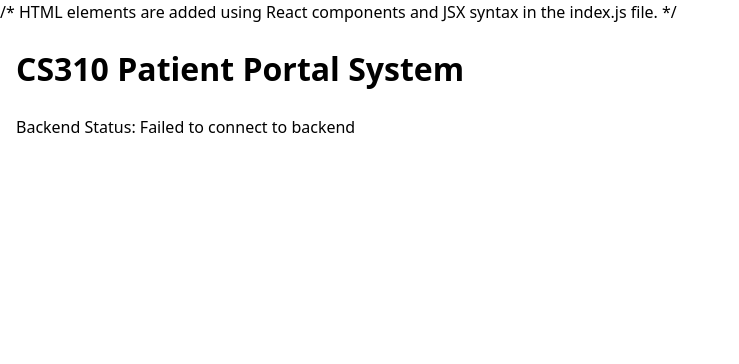
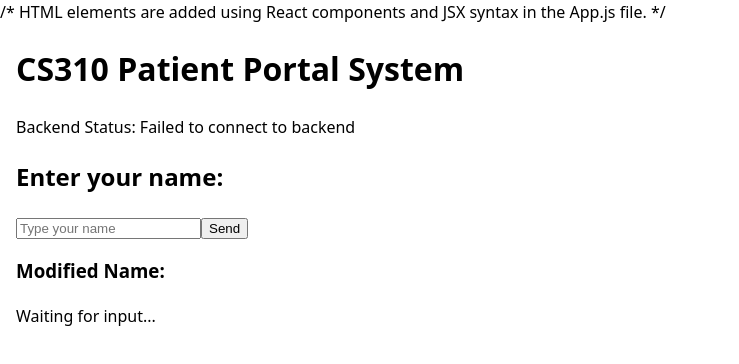
Before and after one commit to AayushDamai/CS310PPS, a React (Create React App) app in the folder client/: page / in a window 1280 px wide. Shown: the top 364 px of the page, without its empty margins (0-739 px from the left). Built offline with nearby package versions, Linux system fonts and the light colour scheme; no server answers.

Commit message:
Set up simple test for sending and recieving data from backend. get() route for server status, post() route for simple data input and manipulation.

```diff
--- a/client/public/index.html
+++ b/client/public/index.html
@@ -6,7 +6,7 @@
   <title>CS310 Patient Portal System</title>
 </head>
 
-/* HTML elements are added using React components and JSX syntax in the index.js file. */
+/* HTML elements are added using React components and JSX syntax in the App.js file. */
 <body>
   <div id="root"></div>
 </body>
--- a/client/src/App.js
+++ b/client/src/App.js
@@ -9,10 +9,35 @@
 import React, { useEffect, useState } from 'react';
 
 export default function App() {
-  // Component state for backend connection status
+  // Component states for backend connection status, name input, and server response
   const [message, setMessage] = useState('Connecting...');
+  const [name, setName] = useState('');
+  const [response, setResponse] = useState('');
 
-  // Fetch backend status on component mount
+  // Function to send name to the server and update response state
+  // post() routes use async/await and are invoked when the user interacts with the UI
+  const sendData = async () => {
+    try {
+      const res = await fetch('http://localhost:3000/api/uppercase', {
+        method: 'POST',
+        headers: { 'Content-Type': 'application/json' },
+        body: JSON.stringify({ name })
+      });
+
+      const data = await res.json();
+      if (res.ok) {
+        setResponse(data.modifiedName);
+      } else {
+        setResponse(data.error);
+      }
+    } catch (error) {
+      setResponse('Server connection failed.');
+    }
+  };
+
+  // useEffects run code in response to changing state or props
+  // Here, we use it to fetch initial data from the backend
+  // get() routes use useEffects and are invoked when the page loads
   useEffect(() => {
     fetch('/api')
       .then(res => res.text())          // Parse text response
@@ -25,6 +50,16 @@ export default function App() {
     <div className="container">
       <h1>CS310 Patient Portal System</h1>
       <p>Backend Status: {message}</p>
+        <h2>Enter your name:</h2>
+        <input
+          type="text"
+          value={name}
+          onChange={(e) => setName(e.target.value)}
+          placeholder="Type your name"
+        />
+        <button onClick={sendData}>Send</button>
+          <h3>Modified Name:</h3>
+          <p>{response || "Waiting for input..."}</p>
     </div>
   );
 }
```
Also changed, not shown: 1 other file (tests, documents, lock files or other folders).
